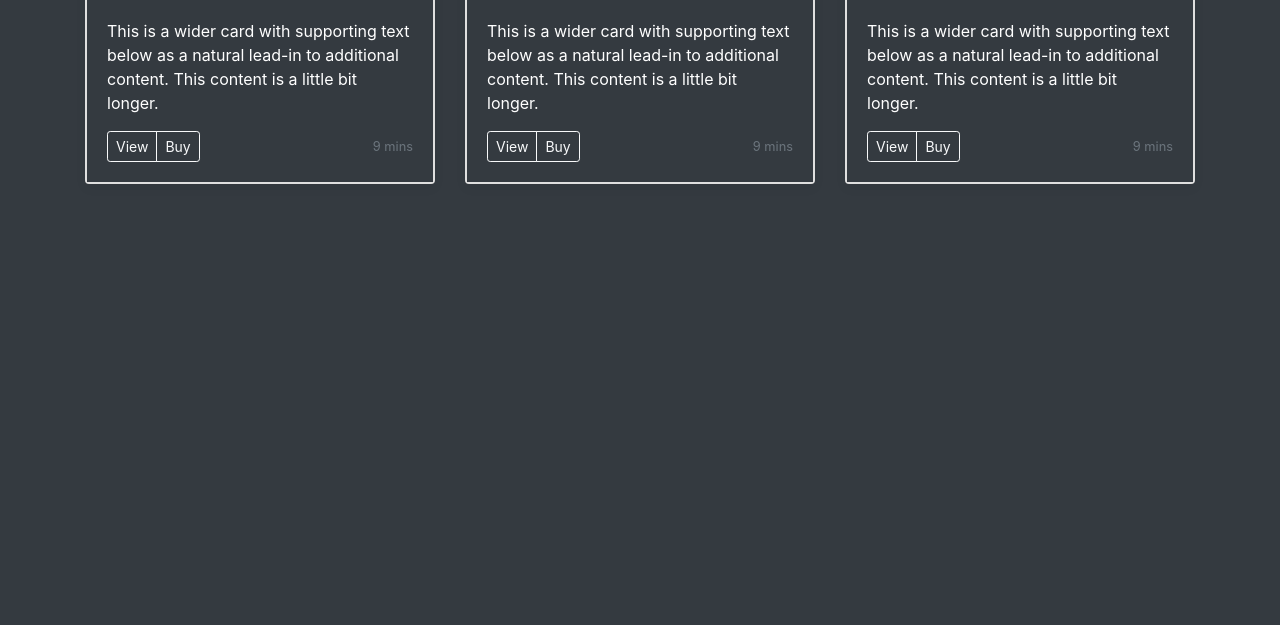
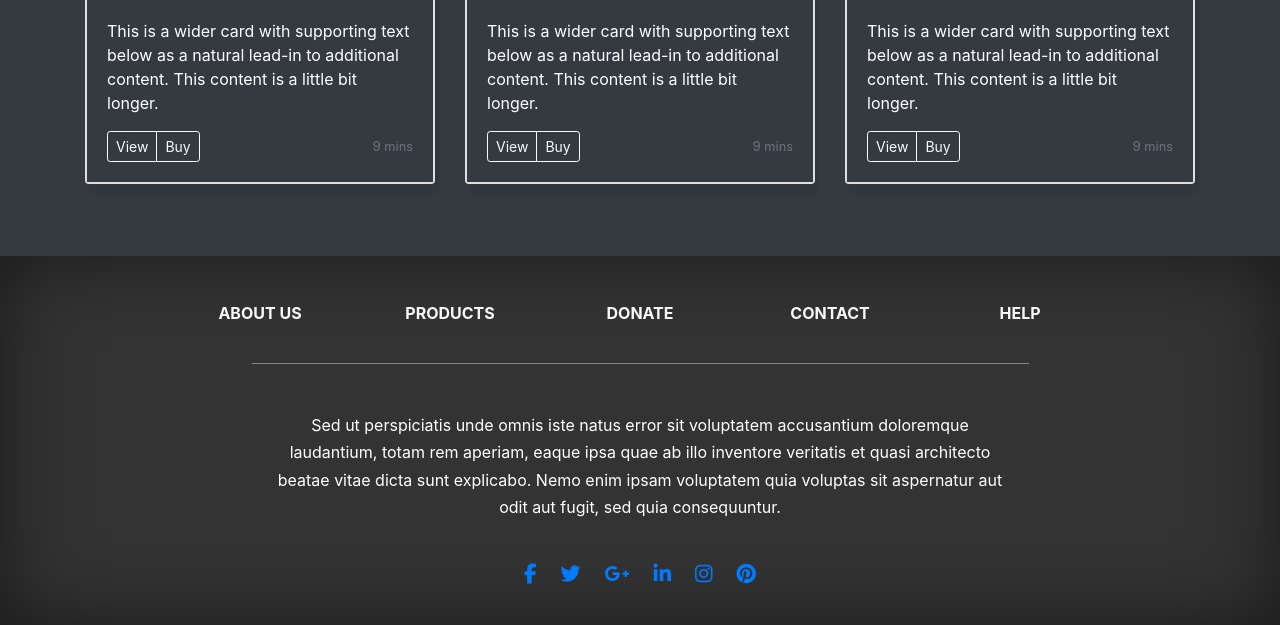
Before and after one commit to Backup8Bits/Guacatea_Market, a Flask app: page /market in a window 1280 px wide. Shown: the part 1642-2267 px from the top of the page. Before the commit the page ends 1826 px from the top, so only its background shows below. Run offline with Flask 2, Linux system fonts and the light colour scheme; some libraries are stand-ins or nearby versions.

Commit message:
Added footer on the market page

```diff
--- a/guacatea_market/market/static/css/market.css
+++ b/guacatea_market/market/static/css/market.css
@@ -4,6 +4,19 @@
 
 body {
   color: #fff;
+}
+
+.page-footer {
+  background-color: #333;
+  box-shadow: inset 0 0 5rem rgb(0 0 0 / 50%);
+}
+
+a:hover {
+  text-decoration: none;
+}
+
+.rgba-white-light {
+  background-color: rgba(255, 255, 255, 0.479);
 }
 
 .jumbotron {
@@ -35,11 +48,12 @@ body {
   color: #fff;
 }
 
-.box-shadow { box-shadow: 0 .25rem .75rem rgba(0, 0, 0, .05); }
+.box-shadow {
+  box-shadow: 0.25rem .75rem rgba(0, 0, 0, .05);
+}
 
 .card {
   border: 2px solid rgba(0,0,0,.125);
-
 }
 
 .card-body {
--- a/guacatea_market/market/templates/base.html
+++ b/guacatea_market/market/templates/base.html
@@ -80,6 +80,7 @@
     {% endblock %}
 
     <!-- Optional JavaScript -->
+
     <!-- jQuery first, then Popper.js, then Bootstrap JS -->
     <script src="https://kit.fontawesome.com/dae3aeeb23.js" crossorigin="anonymous"></script>
     <script src="https://code.jquery.com/jquery-3.5.1.slim.min.js" integrity="sha384-DfXdz2htPH0lsSSs5nCTpuj/zy4C+OGpamoFVy38MVBnE+IbbVYUew+OrCXaRkfj" crossorigin="anonymous"></script>
--- a/guacatea_market/market/templates/market.html
+++ b/guacatea_market/market/templates/market.html
@@ -9,8 +9,6 @@
 {% endblock %}
 
 {% block content %}
-<body>
-
 <main role="main">
   <section class="jumbotron text-center">
     <div class="container">
@@ -53,5 +51,122 @@
     </div>
   </div>
 </main>
-</body>
+
+<!-- Footer -->
+<footer class="page-footer font-small indigo">
+
+  <!-- Footer Links -->
+  <div class="container">
+
+    <!-- Grid row-->
+    <div class="row text-center d-flex justify-content-center pt-5 mb-3">
+
+      <!-- Grid column -->
+      <div class="col-md-2 mb-3">
+        <h6 class="text-uppercase font-weight-bold">
+          <a href="#" class="text-light">About us</a>
+        </h6>
+      </div>
+      <!-- Grid column -->
+
+      <!-- Grid column -->
+      <div class="col-md-2 mb-3">
+        <h6 class="text-uppercase font-weight-bold">
+          <a href="#" class="text-light">Products</a>
+        </h6>
+      </div>
+      <!-- Grid column -->
+
+      <!-- Grid column -->
+      <div class="col-md-2 mb-3">
+        <h6 class="text-uppercase font-weight-bold">
+          <a href="#" class="text-light">Donate</a>
+        </h6>
+      </div>
+      <!-- Grid column -->
+
+      <!-- Grid column -->
+      <div class="col-md-2 mb-3">
+        <h6 class="text-uppercase font-weight-bold">
+          <a href="#" class="text-light">Contact</a>
+        </h6>
+      </div>
+      <!-- Grid column -->
+
+      <!-- Grid column -->
+      <div class="col-md-2 mb-3">
+        <h6 class="text-uppercase font-weight-bold">
+          <a href="#" class="text-light">Help</a>
+        </h6>
+      </div>
+      <!-- Grid column -->
+
+    </div>
+    <!-- Grid row-->
+    <hr class="rgba-white-light" style="margin: 0 15%;">
+
+    <!-- Grid row-->
+    <div class="row d-flex text-center justify-content-center mb-md-0 mb-4">
+
+      <!-- Grid column -->
+      <div class="col-md-8 col-12 mt-5">
+        <p style="line-height: 1.7rem">Sed ut perspiciatis unde omnis iste natus error sit voluptatem
+          accusantium doloremque laudantium, totam rem
+          aperiam, eaque ipsa quae ab illo inventore veritatis et quasi architecto beatae vitae dicta sunt
+          explicabo.
+          Nemo enim ipsam voluptatem quia voluptas sit aspernatur aut odit aut fugit, sed quia consequuntur.</p>
+      </div>
+      <!-- Grid column -->
+
+    </div>
+    <!-- Grid row-->
+    <hr class="clearfix d-md-none rgba-white-light" style="margin: 10% 15% 5%;">
+
+    <!-- Grid row-->
+    <div class="row pb-3">
+
+      <!-- Grid column -->
+      <div class="col-md-12">
+
+        <div class="h-100 mb-5 d-flex justify-content-center align-items-center">
+
+          <!-- Facebook -->
+          <a class="fb-ic">
+            <i class="fab fa-facebook-f fa-lg white-text mr-4"> </i>
+          </a>
+          <!-- Twitter -->
+          <a class="tw-ic">
+            <i class="fab fa-twitter fa-lg white-text mr-4"> </i>
+          </a>
+          <!-- Google +-->
+          <a class="gplus-ic">
+            <i class="fab fa-google-plus-g fa-lg white-text mr-4"> </i>
+          </a>
+          <!--Linkedin -->
+          <a class="li-ic">
+            <i class="fab fa-linkedin-in fa-lg white-text mr-4"> </i>
+          </a>
+          <!--Instagram-->
+          <a class="ins-ic">
+            <i class="fab fa-instagram fa-lg white-text mr-4"> </i>
+          </a>
+          <!--Pinterest-->
+          <a class="pin-ic">
+            <i class="fab fa-pinterest fa-lg white-text"> </i>
+          </a>
+
+        </div>
+
+      </div>
+      <!-- Grid column -->
+
+    </div>
+    <!-- Grid row-->
+
+  </div>
+  <!-- Footer Links -->
+
+</footer>
+<!-- Footer -->
+
 {% endblock %}
```
Also changed, not shown: guacatea_market/market/templates/includes/footer.html (added). Lines whose indentation alone changed are shown as unchanged.
